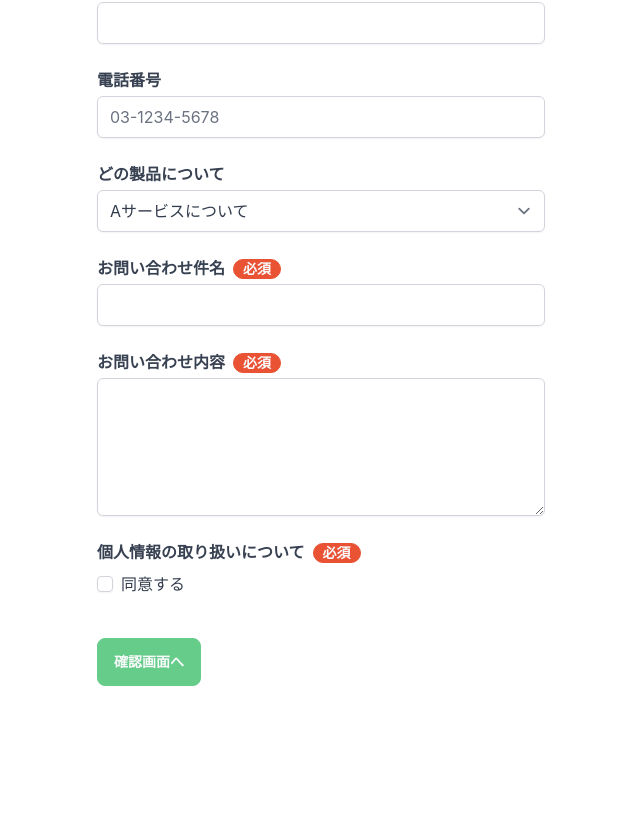
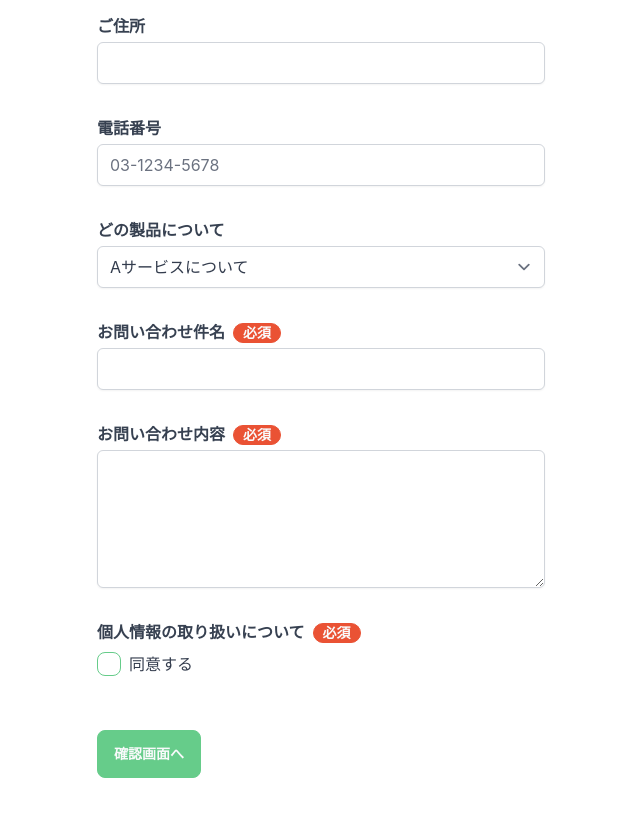
Before and after one commit to cherenkov/contact-form-demo, a React (Vite) app: page / in a window 1280 px wide. Shown: the part 680-1496 px from the top of the page, without its empty margins (319-959 px from the left). Before the commit the page ends 1414 px from the top, so only its background shows below. Built offline with nearby package versions, Linux system fonts and the light colour scheme.

Commit message:
入力フォームのマークアップ修正

```diff
--- a/src/components/contact/FormPage.tsx
+++ b/src/components/contact/FormPage.tsx
@@ -26,11 +26,12 @@ const FormPage = ({ handleNext }: Props) => {
   return (
     <>
       <form onSubmit={handleSubmit(onSubmit)}>
-        <div className="grid grid-cols-1 gap-6">
+        <div className="grid grid-cols-1 gap-8">
           <div>
             <label>
               <span className="text-gray-700 font-bold">お名前(姓名)</span>
               <span className="ml-2 badge badge-accent font-bold">必須</span>
+            </label>
             <input
               type="text"
               className="mt-1 block w-full rounded-md border-gray-300 shadow-sm focus:border-indigo-300 focus:ring focus:ring-indigo-200 focus:ring-opacity-50"
@@ -38,7 +39,6 @@ const FormPage = ({ handleNext }: Props) => {
               {...register('name', { required: 'お名前は必須です。' })}
               defaultValue={currentState.name}
             />
-            </label>
             {errors.name && (
               <div className="mt-2 text-sm font-bold tracking-wide text-red-500">{errors.name?.message}</div>
             )}
@@ -47,6 +47,7 @@ const FormPage = ({ handleNext }: Props) => {
             <label>
               <span className="text-gray-700 font-bold">ふりがな(姓名)</span>
               <span className="ml-2 badge badge-accent font-bold">必須</span>
+            </label>
             <input
               type="text"
               className="mt-1 block w-full rounded-md border-gray-300 shadow-sm focus:border-indigo-300 focus:ring focus:ring-indigo-200 focus:ring-opacity-50"
@@ -54,7 +55,6 @@ const FormPage = ({ handleNext }: Props) => {
               {...register('nameFurigana', { required: 'ふりがな(姓名)は必須です。' })}
               defaultValue={currentState.nameFurigana}
             />
-            </label>
             {errors.nameFurigana && (
               <div className="mt-2 text-sm font-bold tracking-wide text-red-500">{errors.nameFurigana?.message}</div>
             )}
@@ -62,6 +62,7 @@ const FormPage = ({ handleNext }: Props) => {
           <div>
             <label>
               <span className="text-gray-700 font-bold">会社名</span>
+            </label>
             <input
               type="text"
               className="mt-1 block w-full rounded-md border-gray-300 shadow-sm focus:border-indigo-300 focus:ring focus:ring-indigo-200 focus:ring-opacity-50"
@@ -69,12 +70,12 @@ const FormPage = ({ handleNext }: Props) => {
               {...register('organization')}
               defaultValue={currentState.organization}
             />
-            </label>
           </div>
           <div>
             <label>
               <span className="text-gray-700 font-bold">メールアドレス</span>
               <span className="ml-2 badge badge-accent font-bold">必須</span>
+            </label>
             <input
               type="email"
               className="mt-1 block w-full rounded-md border-gray-300 shadow-sm focus:border-indigo-300 focus:ring focus:ring-indigo-200 focus:ring-opacity-50"
@@ -88,7 +89,6 @@ const FormPage = ({ handleNext }: Props) => {
                 },
               })}
             />
-            </label>
             {errors.email && (
               <div className="mt-2 text-sm font-bold tracking-wide text-red-500">{errors.email?.message}</div>
             )}
@@ -96,6 +96,7 @@ const FormPage = ({ handleNext }: Props) => {
           <div>
             <label>
               <span className="text-gray-700 font-bold">郵便番号</span>
+            </label>
             <input
               type="text"
               className="mt-1 block w-full rounded-md border-gray-300 shadow-sm focus:border-indigo-300 focus:ring focus:ring-indigo-200 focus:ring-opacity-50"
@@ -108,7 +109,6 @@ const FormPage = ({ handleNext }: Props) => {
                 },
               })}
             />
-            </label>
             {errors.postalCode && (
               <div className="mt-2 text-sm font-bold tracking-wide text-red-500">{errors.postalCode?.message}</div>
             )}
@@ -116,6 +116,7 @@ const FormPage = ({ handleNext }: Props) => {
           <div>
             <label>
               <span className="text-gray-700 font-bold">ご住所</span>
+            </label>
             <input
               type="text"
               className="mt-1 block w-full rounded-md border-gray-300 shadow-sm focus:border-indigo-300 focus:ring focus:ring-indigo-200 focus:ring-opacity-50"
@@ -123,11 +124,11 @@ const FormPage = ({ handleNext }: Props) => {
               {...register('address')}
               defaultValue={currentState.address}
             />
-            </label>
           </div>
           <div>
             <label>
               <span className="text-gray-700 font-bold">電話番号</span>
+            </label>
             <input
               type="text"
               className="mt-1 block w-full rounded-md border-gray-300 shadow-sm focus:border-indigo-300 focus:ring focus:ring-indigo-200 focus:ring-opacity-50"
@@ -140,7 +141,6 @@ const FormPage = ({ handleNext }: Props) => {
                 },
               })}
             />
-            </label>
             {errors.tel && (
               <div className="mt-2 text-sm font-bold tracking-wide text-red-500">{errors.tel?.message}</div>
             )}
@@ -148,6 +148,7 @@ const FormPage = ({ handleNext }: Props) => {
           <div>
             <label>
               <span className="text-gray-700 font-bold">どの製品について</span>
+            </label>
             <select
               className="block w-full mt-1 rounded-md border-gray-300 shadow-sm focus:border-indigo-300 focus:ring focus:ring-indigo-200 focus:ring-opacity-50"
               {...register('whichProduct', {})}
@@ -157,12 +158,12 @@ const FormPage = ({ handleNext }: Props) => {
               <option>Cサービスについて</option>
               <option>その他</option>
             </select>
-            </label>
           </div>
           <div>
             <label>
               <span className="text-gray-700 font-bold">お問い合わせ件名</span>
               <span className="ml-2 badge badge-accent font-bold">必須</span>
+            </label>
             <input
               type="text"
               className="mt-1 block w-full rounded-md border-gray-300 shadow-sm focus:border-indigo-300 focus:ring focus:ring-indigo-200 focus:ring-opacity-50"
@@ -170,7 +171,6 @@ const FormPage = ({ handleNext }: Props) => {
               {...register('subject', { required: 'お問い合わせ件名は必須です。' })}
               defaultValue={currentState.subject}
             />
-            </label>
             {errors.subject && (
               <div className="mt-2 text-sm font-bold tracking-wide text-red-500">{errors.subject?.message}</div>
             )}
@@ -179,13 +179,13 @@ const FormPage = ({ handleNext }: Props) => {
             <label>
               <span className="text-gray-700 font-bold">お問い合わせ内容</span>
               <span className="ml-2 badge badge-accent font-bold">必須</span>
+            </label>
             <textarea
               className="mt-1 block w-full rounded-md border-gray-300 shadow-sm focus:border-indigo-300 focus:ring focus:ring-indigo-200 focus:ring-opacity-50"
               rows={5}
               {...register('details', { required: 'お問い合わせ内容は必須です。' })}
               defaultValue={currentState.details}
             />
-            </label>
             {errors.details && (
               <div className="mt-2 text-sm font-bold tracking-wide text-red-500">{errors.details?.message}</div>
             )}
@@ -194,18 +194,18 @@ const FormPage = ({ handleNext }: Props) => {
             <label>
               <span className="text-gray-700 font-bold">個人情報の取り扱いについて</span>
               <span className="ml-2 badge badge-accent font-bold">必須</span>
+            </label>
             <div className="mt-2">
               <label className="inline-flex items-center">
                 <input
                   type="checkbox"
-                    className="rounded border-gray-300 text-indigo-600 shadow-sm focus:border-indigo-300 focus:ring focus:ring-offset-0 focus:ring-indigo-200 focus:ring-opacity-50"
+                  className="checkbox checkbox-primary"
                   {...register('agree', { required: '個人情報の取り扱いについての同意は必須です。' })}
                   defaultChecked={currentState.agree}
                 />
                 <span className="ml-2">同意する</span>
               </label>
             </div>
-            </label>
             {errors.agree && (
               <div className="mt-2 text-sm font-bold tracking-wide text-red-500">{errors.agree?.message}</div>
             )}
```
Lines whose indentation alone changed are shown as unchanged.
